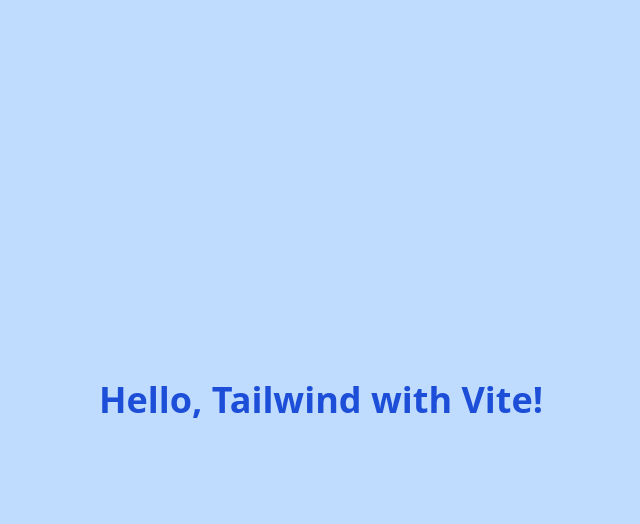
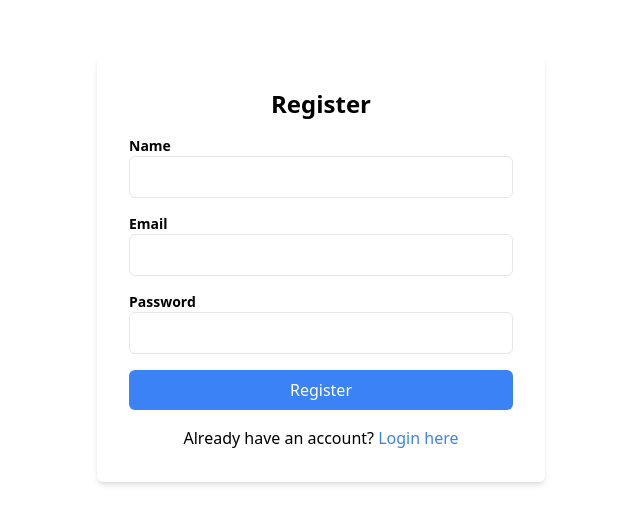
Before and after one commit to ndahimana154/contact-app-fn, a React (Vite) app: page /register in a window 1280 px wide. Shown: the top 524 px of the page, without its empty margins (319-959 px from the left). Built offline with nearby package versions, Linux system fonts and the light colour scheme.

Commit message:
Add simple template

```diff
--- a/src/App.tsx
+++ b/src/App.tsx
@@ -1,12 +1,24 @@
-import "./App.css"
+// src/App.js
+import React from 'react';
+import { BrowserRouter as Router, Route, Routes } from 'react-router-dom';
+import Login from './components/Auth/Login';
+import Register from './components/Auth/Register';
+import ContactList from './components/Contacts/ContactList';
+import NewContactForm from './components/Contacts/NewContactForm';
 
 function App() {
-
   return (
-    <div className="flex justify-center items-center h-screen bg-blue-200">
-      <h1 className="text-4xl font-bold text-center text-blue-700">Hello, Tailwind with Vite!</h1>
-    </div>
-  )
+    <Router>
+      <div className="container mx-auto p-4">
+        <Routes>
+          <Route path="/" element={<Login />} />
+          <Route path="/register" element={<Register />} />
+          <Route path="/contacts" element={<ContactList />} />
+          <Route path="/contacts/new" element={<NewContactForm />} />
+        </Routes>
+      </div>
+    </Router>
+  );
 }
 
-export default App
+export default App;
--- /dev/null
+++ b/src/components/Auth/Login.tsx
@@ -0,0 +1,25 @@
+import { Link } from 'react-router-dom';
+
+const Login = () => {
+    return (
+        <div className="max-w-md mx-auto my-10 bg-white p-8 rounded-md shadow-md">
+            <h2 className="text-2xl font-bold mb-4 text-center">Login</h2>
+            <form>
+                <div className="mb-4">
+                    <label className="block text-sm font-semibold">Email</label>
+                    <input type="email" className="w-full px-4 py-2 border rounded-md focus:outline-none focus:border-blue-500" required />
+                </div>
+                <div className="mb-4">
+                    <label className="block text-sm font-semibold">Password</label>
+                    <input type="password" className="w-full px-4 py-2 border rounded-md focus:outline-none focus:border-blue-500" required />
+                </div>
+                <button type="submit" className="w-full bg-blue-500 text-white py-2 rounded-md">Login</button>
+            </form>
+            <p className="text-center mt-4">
+                Don’t have an account? <Link to="/register" className="text-blue-500 hover:underline">Register here</Link>
+            </p>
+        </div>
+    );
+};
+
+export default Login;
--- /dev/null
+++ b/src/components/Auth/Register.tsx
@@ -0,0 +1,31 @@
+// src/components/Auth/Register.js
+import React from 'react';
+import { Link } from 'react-router-dom';
+
+const Register = () => {
+  return (
+    <div className="max-w-md mx-auto my-10 bg-white p-8 rounded-md shadow-md">
+      <h2 className="text-2xl font-bold mb-4 text-center">Register</h2>
+      <form>
+        <div className="mb-4">
+          <label className="block text-sm font-semibold">Name</label>
+          <input type="text" className="w-full px-4 py-2 border rounded-md focus:outline-none focus:border-blue-500" required />
+        </div>
+        <div className="mb-4">
+          <label className="block text-sm font-semibold">Email</label>
+          <input type="email" className="w-full px-4 py-2 border rounded-md focus:outline-none focus:border-blue-500" required />
+        </div>
+        <div className="mb-4">
+          <label className="block text-sm font-semibold">Password</label>
+          <input type="password" className="w-full px-4 py-2 border rounded-md focus:outline-none focus:border-blue-500" required />
+        </div>
+        <button type="submit" className="w-full bg-blue-500 text-white py-2 rounded-md">Register</button>
+      </form>
+      <p className="text-center mt-4">
+        Already have an account? <Link to="/" className="text-blue-500 hover:underline">Login here</Link>
+      </p>
+    </div>
+  );
+};
+
+export default Register;
--- /dev/null
+++ b/src/components/Contacts/ContactCard.tsx
@@ -0,0 +1,20 @@
+// src/components/Contacts/ContactCard.js
+import React from 'react';
+
+const ContactCard = ({ contact }) => {
+    return (
+        <div className="p-4 bg-white rounded-md shadow-md mb-4 flex justify-between items-center">
+            <div>
+                <h3 className="text-lg font-semibold">{contact.name}</h3>
+                <p>{contact.email}</p>
+                <p>{contact.phone}</p>
+            </div>
+            <div>
+                <button className="text-blue-500 hover:underline mr-2">Edit</button>
+                <button className="text-red-500 hover:underline">Delete</button>
+            </div>
+        </div>
+    );
+};
+
+export default ContactCard;
--- /dev/null
+++ b/src/components/Contacts/ContactList.tsx
@@ -0,0 +1,27 @@
+// src/components/Contacts/ContactList.js
+import React from 'react';
+import { Link } from 'react-router-dom';
+import ContactCard from './ContactCard';
+
+const ContactList = () => {
+    const dummyContacts = [
+        { id: 1, name: 'John Doe', email: 'john@example.com', phone: '123-456-7890' },
+        { id: 2, name: 'Jane Smith', email: 'jane@example.com', phone: '098-765-4321' },
+    ];
+
+    return (
+        <div className="my-10">
+            <div className="flex justify-between items-center mb-6">
+                <h2 className="text-2xl font-bold">Contacts</h2>
+                <Link to="/contacts/new" className="bg-blue-500 text-white px-4 py-2 rounded-md">Add New Contact</Link>
+            </div>
+            <div>
+                {dummyContacts.map((contact) => (
+                    <ContactCard key={contact.id} contact={contact} />
+                ))}
+            </div>
+        </div>
+    );
+};
+
+export default ContactList;
--- /dev/null
+++ b/src/components/Contacts/NewContactForm.tsx
@@ -0,0 +1,27 @@
+// src/components/Contacts/NewContactForm.js
+import React from 'react';
+
+const NewContactForm = () => {
+  return (
+    <div className="max-w-md mx-auto my-10 bg-white p-8 rounded-md shadow-md">
+      <h2 className="text-2xl font-bold mb-4">Add New Contact</h2>
+      <form>
+        <div className="mb-4">
+          <label className="block text-sm font-semibold">Name</label>
+          <input type="text" className="w-full px-4 py-2 border rounded-md focus:outline-none focus:border-blue-500" required />
+        </div>
+        <div className="mb-4">
+          <label className="block text-sm font-semibold">Email</label>
+          <input type="email" className="w-full px-4 py-2 border rounded-md focus:outline-none focus:border-blue-500" required />
+        </div>
+        <div className="mb-4">
+          <label className="block text-sm font-semibold">Phone</label>
+          <input type="tel" className="w-full px-4 py-2 border rounded-md focus:outline-none focus:border-blue-500" required />
+        </div>
+        <button type="submit" className="w-full bg-blue-500 text-white py-2 rounded-md">Save Contact</button>
+      </form>
+    </div>
+  );
+};
+
+export default NewContactForm;
```
